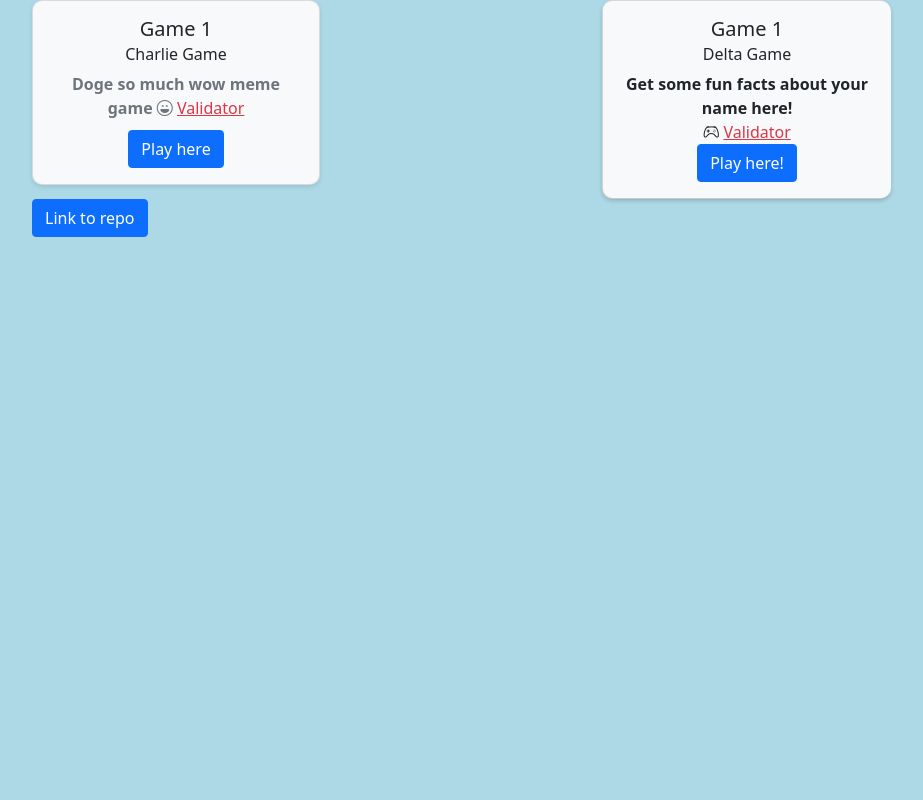
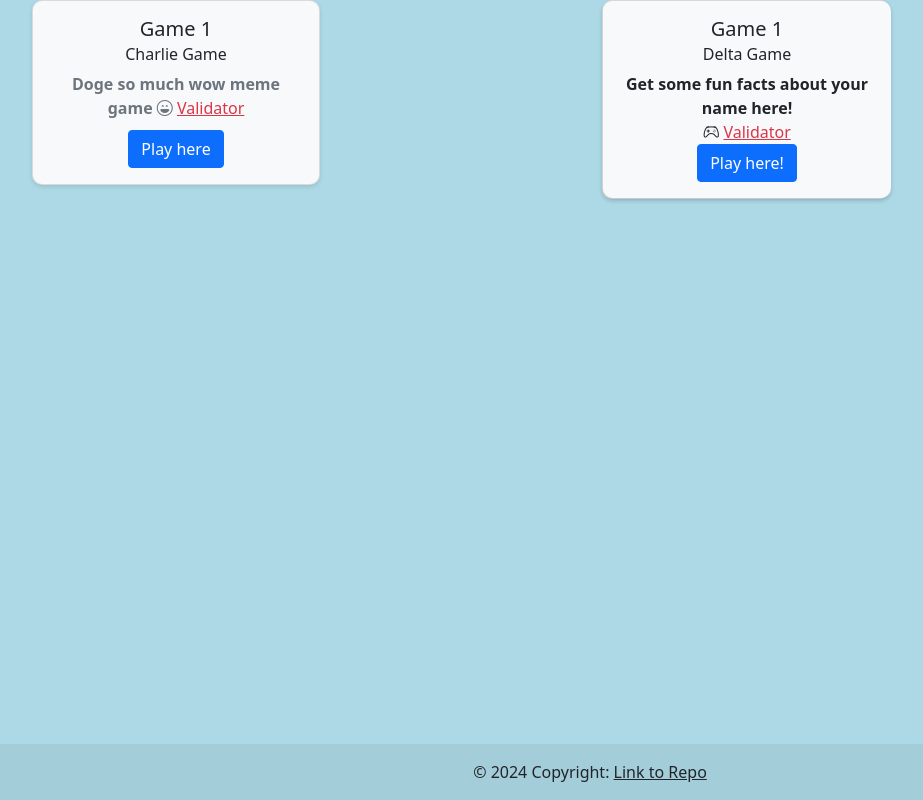
Before and after one commit to hrantgartley/jubilant-bassoon-echo, a website: page index.html in a window 1280 px wide. Shown: the whole page, without its empty margins (50-973 px from the left). Drawn offline with nearby package versions, Linux system fonts and the light colour scheme.

Commit message:
added repo link as footer

```diff
--- a/index.html
+++ b/index.html
@@ -73,9 +73,14 @@
                 </div>
             </div>
         </div>
-        <div class="container">
-            <a href="https://github.com/hrantgartley/jubilant-bassoon-echo.git" class="btn btn-primary ">Link to repo</a>
-        </div>
+        <footer class="bg-body-tertiary text-center text-lg-start fixed-bottom">
+            <!-- Copyright -->
+            <div class="text-center p-3" style="background-color: rgba(0, 0, 0, 0.05);">
+                © 2024 Copyright:
+                <a class="text-body" href="https://github.com/hrantgartley/jubilant-bassoon-echo.git">Link to Repo</a>
+            </div>
+            <!-- Copyright -->
+        </footer>
         <!-- adding bootstrap js stuff below as well as my own js stuff -->
         <script src="https://cdn.jsdelivr.net/npm/@popperjs/core@2.11.8/dist/umd/popper.min.js" integrity="sha384-I7E8VVD/ismYTF4hNIPjVp/Zjvgyol6VFvRkX/vR+Vc4jQkC+hVqc2pM8ODewa9r" crossorigin="anonymous"></script>
         <script src="https://cdn.jsdelivr.net/npm/bootstrap@5.3.2/dist/js/bootstrap.min.js" integrity="sha384-BBtl+eGJRgqQAUMxJ7pMwbEyER4l1g+O15P+16Ep7Q9Q+zqX6gSbd85u4mG4QzX+" crossorigin="anonymous"></script>
```
